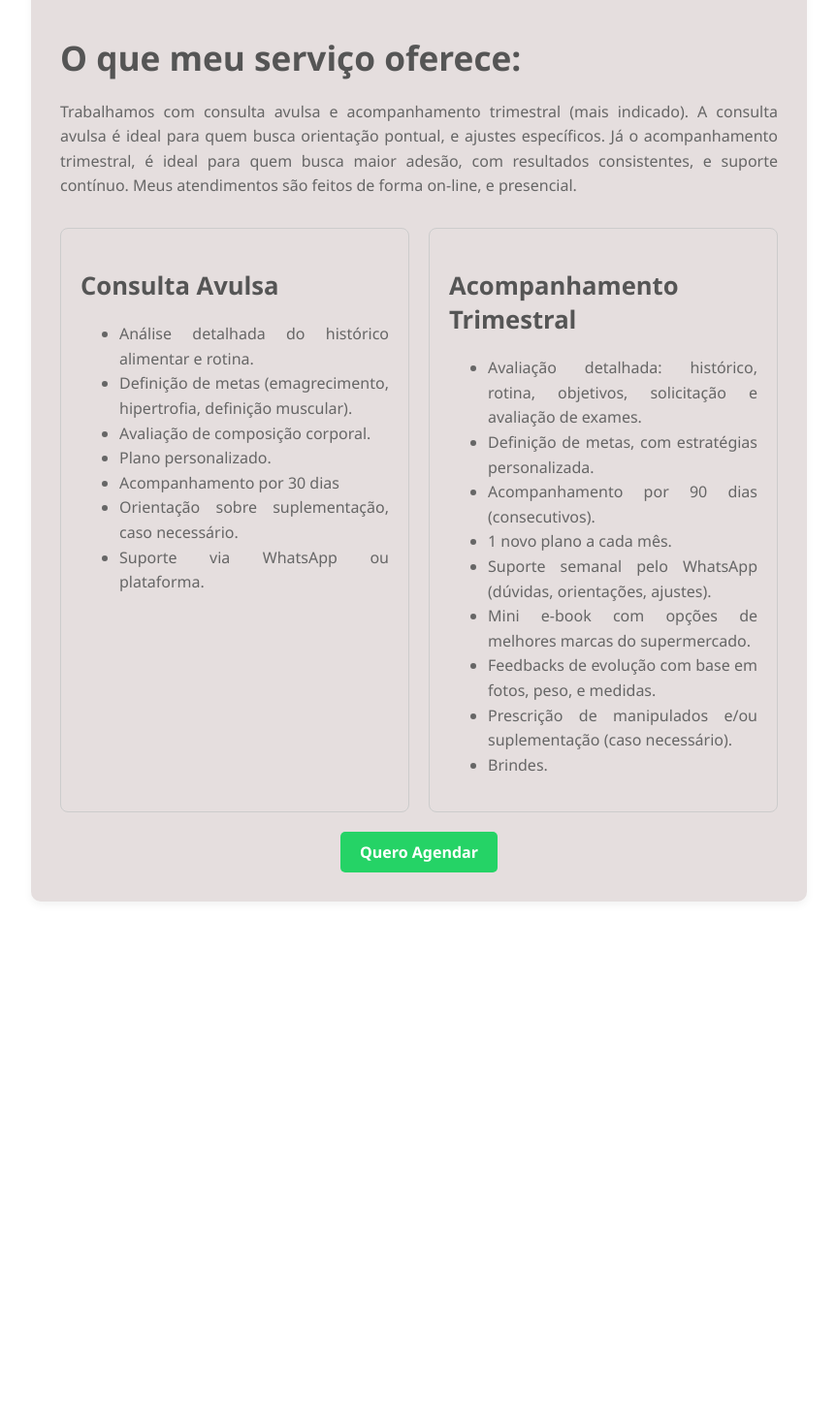
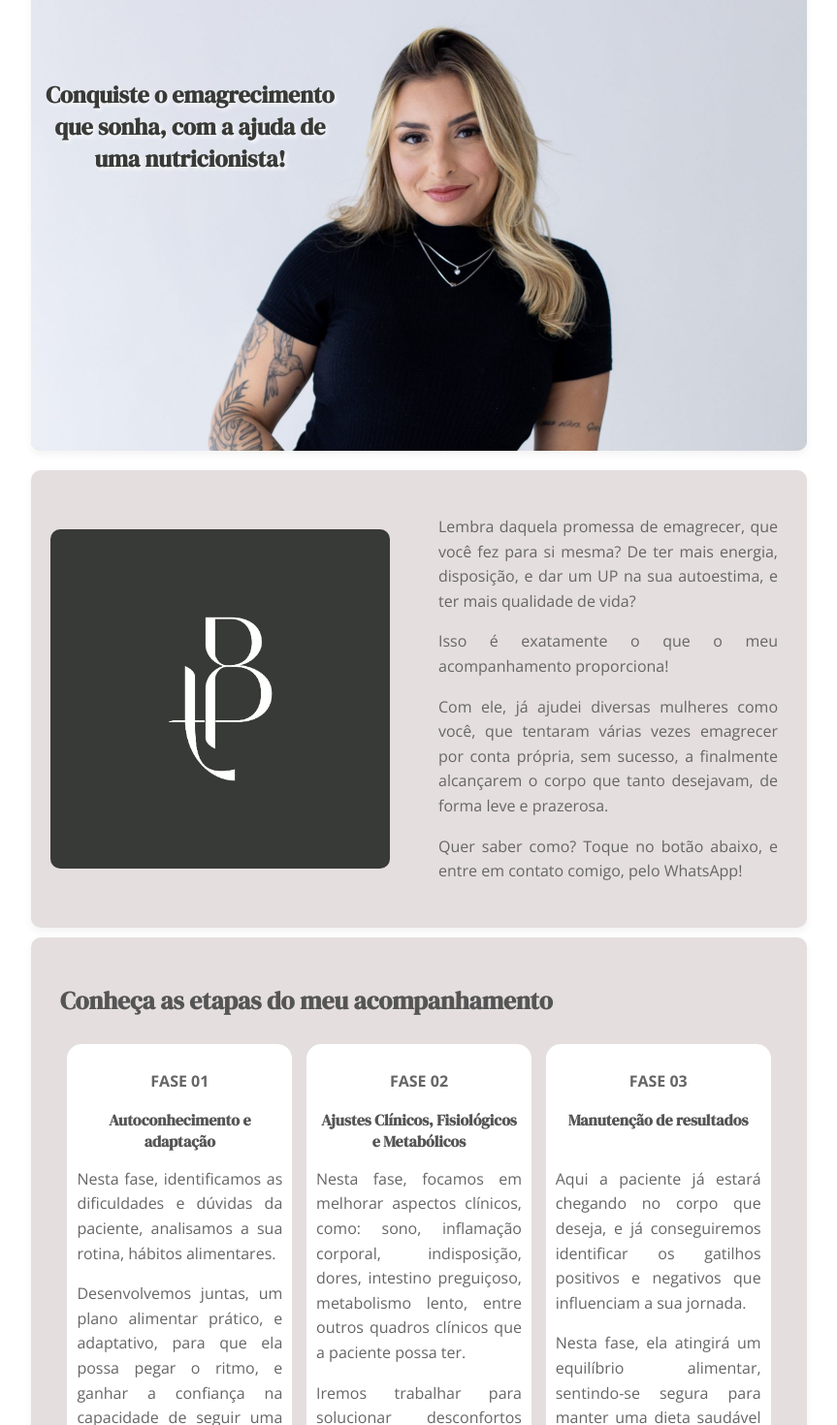
Before and after one commit to juancsd/nutri-site, a React (Create React App) app: page / in a window 1280 px wide. Shown: the part 192-1662 px from the top of the page at 97% size, without its empty margins (208-1071 px from the left). Before the commit the page ends 1182 px from the top, so only its background shows below. Built offline with nearby package versions, Linux system fonts and the light colour scheme.

Commit message:
Novos ajustes na página início

```diff
--- a/src/App.css
+++ b/src/App.css
@@ -1,3 +1,4 @@
+@import url('https://fonts.googleapis.com/css2?family=DM+Serif+Display:ital@0;1&family=Open+Sans:ital,wght@0,300..800;1,300..800&display=swap');
 .App {
 text-align: center;
 }
@@ -34,6 +35,7 @@ font-weight: bold;
 color: #555;
 margin-bottom: 20px;
 text-align: left;
+font-family: "DM Serif Display", serif;
 }
 
 .texto-titulo1 {
@@ -41,9 +43,36 @@ font-size: 1.6em;
 font-weight: bold;
 color: #555;
 margin-bottom: 20px;
+font-family: "DM Serif Display", serif;
+}
+
+.texto-titulo-fases {
+font-size: 1.0em;
+font-weight: bold;
+color: #555;
+margin-bottom: 20px;
+font-family: "DM Serif Display", serif;
+text-align: center;
+height: 40px;
+}
+
+.texto-numero-fase {
+font-size: 1.0em;
+line-height: 1.6;
+color: #666;
+margin-bottom: 15px;
+font-family: "Open Sans", sans-serif;
+text-align: center;
+
 }
 
 .img-quem-sou-eu {
+width: 100%;
+height: auto;
+display: block;
+}
+
+.img-logo {
 width: 100%;
 height: auto;
 display: block;
@@ -68,6 +97,7 @@ box-shadow: 0 4px 8px rgba(0, 0, 0, 0.05);
 border-radius: 10px;
 overflow: hidden;
 background-color: #e5dede;
+margin-bottom: 10px;
 }
 
 .texto-container {
@@ -76,11 +106,31 @@ padding: 30px;
 text-align: justify;
 }
 
+.texto-container-fases {
+flex: 1;
+padding: 10px;
+text-align: justify;
+align-items: flex-start;
+margin: 1%;
+background-color: white;
+border-radius: 15px;
+}
+
+
+
 .paragrafo {
 font-size: 1.0em;
 line-height: 1.6;
 color: #666;
 margin-bottom: 15px;
+font-family: "Open Sans", sans-serif;
+}
+
+.div-fases {
+display: flex;
+
+
+
 }
 
 .imagem-container {
@@ -119,6 +169,11 @@ object-fit: contain;
   padding: 20px;
 }
 }
+
+@media (max-width: 768px) {
+.div-fases {
+  flex-direction: column;
+}}
 
 
 
@@ -196,4 +251,10 @@ justify-content: center;
   padding: 20px 0;
   margin-bottom: 40px;
   box-shadow: '0 2px 8px rgba(0,0,0,0.05)'
+
 }
+
+.div-header {
+font-family: "DM Serif Display", serif;;
+
+}
--- a/src/App.js
+++ b/src/App.js
@@ -1,6 +1,7 @@
 import { BrowserRouter as Router, Routes, Route } from 'react-router-dom';
 import Servicos from './pages/Servicos';
 import QuemSouEu from './pages/QuemSouEu';
+import Home from './pages/Home'
 import Contato from './pages/Contato';
 import Header from './Header';
 
@@ -10,7 +11,8 @@ return (
   <Router>
     <Header />
     <Routes>
-      <Route path="/" element={<Servicos />} /> {/* Rota inicial agora renderiza Servicos */}
+      <Route path="/" element={<Home />} /> {/* Rota inicial agora renderiza Servicos */}
+      <Route path="/servicos" element={<Servicos />} />
       <Route path="/contato" element={<Contato />} />
       <Route path="/quem-sou-eu" element={<QuemSouEu />} />
     </Routes>
--- a/src/Header.jsx
+++ b/src/Header.jsx
@@ -43,7 +43,8 @@ function Header() {
             zIndex: menuAberto ? 1000 : undefined,
           }}
         >
-          <Link to="/" style={{ color: '#666', fontWeight: 'bold', textDecoration: 'none', fontSize: '20px' }}>Serviços</Link>
+          <Link to="/" style={{ color: '#666', fontWeight: 'bold', textDecoration: 'none', fontSize: '20px' }}>Início</Link>
+          <Link to="/servicos" style={{ color: '#666', fontWeight: 'bold', textDecoration: 'none', fontSize: '20px' }}>Serviços</Link>
           <Link to="/quem-sou-eu" style={{ color: '#666', fontWeight: 'bold', textDecoration: 'none', fontSize: '20px' }}>Quem Sou Eu?</Link>
           <Link to="/contato" style={{ color: '#666', fontWeight: 'bold', textDecoration: 'none', fontSize: '20px' }}>Contato</Link>
         </nav>
--- /dev/null
+++ b/src/pages/Home.jsx
@@ -0,0 +1,94 @@
+import React from 'react';
+import imagemlogo from "../images/logo.jpg";
+import imagemtexto from "../images/imgcomtexto.jpg";
+import '../App.css';
+
+function Home() {
+return (
+<div className="bloco-central">
+   <div className="conteudo-principal">
+    <div style={{ position: 'relative', display: 'inline-block' }}>
+    <img
+      src= {imagemtexto}
+      alt="Imagem com texto"
+      style={{ display: 'block', maxWidth: '100%', height: 'auto' }}
+    />
+    <div
+      style={{
+        position: 'absolute',
+
+        maxWidth: '40%',
+        margin: '4px',
+        top: '30%',
+        left: '20%',
+        transform: 'translate(-50%, -50%)',
+        color: '#383A37',
+        fontSize: '24px',
+        fontFamily: 'DM Serif Display',
+        fontWeight: 'bold',
+        textAlign: 'center',
+        textShadow: '2px 2px 4px #ffffff', // Opcional: Sombra para melhor legibilidade
+      }}
+    >
+      Conquiste o emagrecimento que sonha, com a ajuda de uma nutricionista!
+    </div>
+  </div>
+   </div>
+   <div className="conteudo-principal"></div>
+   <div className="conteudo-principal">
+    <div className="imagem-container">
+        <img
+          src={imagemlogo}
+          alt="Logotipo"
+          className='img-logo'
+        />
+    </div>
+    <div className="texto-container">
+        <p className="paragrafo">Lembra daquela promessa de emagrecer, que você fez para si mesma? De ter mais energia, disposição,
+e dar um UP na sua autoestima, e ter mais qualidade de vida?</p>
+        <p className="paragrafo">Isso é exatamente o que o meu acompanhamento proporciona!</p>
+        <p className="paragrafo">Com ele, já ajudei diversas mulheres como você, que tentaram várias vezes emagrecer por conta
+própria, sem sucesso, a finalmente alcançarem o corpo que tanto desejavam, de forma leve e
+prazerosa.</p>
+        <p className="paragrafo">Quer saber como? Toque no botão abaixo, e entre em contato comigo, pelo WhatsApp!</p>
+    </div>
+
+   </div>
+   <div className="conteudo-principal">
+    <div className='texto-container'>
+    <h1 className='texto-titulo1'>Conheça as etapas do meu acompanhamento</h1>
+    <div className='div-fases'>
+    <div className='texto-container-fases'>
+      <h3 className='texto-numero-fase'>FASE 01</h3>
+      <h2 className='texto-titulo-fases'>Autoconhecimento e adaptação</h2>
+      <p className='paragrafo'>Nesta fase, identificamos as dificuldades e dúvidas da paciente, analisamos a sua rotina, hábitos
+alimentares.</p>
+      <p className='paragrafo'>Desenvolvemos juntas, um plano alimentar prático, e adaptativo, para que ela possa pegar o ritmo, e
+ganhar a confiança na capacidade de seguir uma dieta.</p>
+    </div>
+    <div className='texto-container-fases'>
+      <h3 className='texto-numero-fase'>FASE 02</h3>
+      <h2 className='texto-titulo-fases'>Ajustes Clínicos, Fisiológicos e Metabólicos</h2>
+      <p className='paragrafo'>Nesta fase, focamos em melhorar aspectos clínicos, como: sono, inflamação corporal, indisposição,
+dores, intestino preguiçoso, metabolismo lento, entre outros quadros clínicos que a paciente possa ter.</p>
+      <p className='paragrafo'>Iremos trabalhar para solucionar desconfortos clínicos, fisiológicos e metabólicos, promovendo o bem-
+estar e a saúde integral.</p>
+    </div>
+    <div className='texto-container-fases'>
+      <h3 className='texto-numero-fase'>FASE 03</h3>
+      <h2 className='texto-titulo-fases'>Manutenção de resultados</h2>
+      <p className='paragrafo'>Aqui a paciente já estará chegando no corpo que deseja, e já conseguiremos identificar os gatilhos
+positivos e negativos que influenciam a sua jornada.</p>
+      <p className='paragrafo'>Nesta fase, ela atingirá um equilíbrio alimentar, sentindo-se segura para manter uma dieta saudável e
+flexível, sem culpa e sem frustrações.</p>
+
+    </div>
+    </div>
+
+    </div>
+   </div>
+   <div className="conteudo-principal"></div>
+</div>
+);
+}
+export default Home;
```
Also changed, not shown: src/images/imgcomtexto.jpg (added), src/images/logo.jpg (added).
